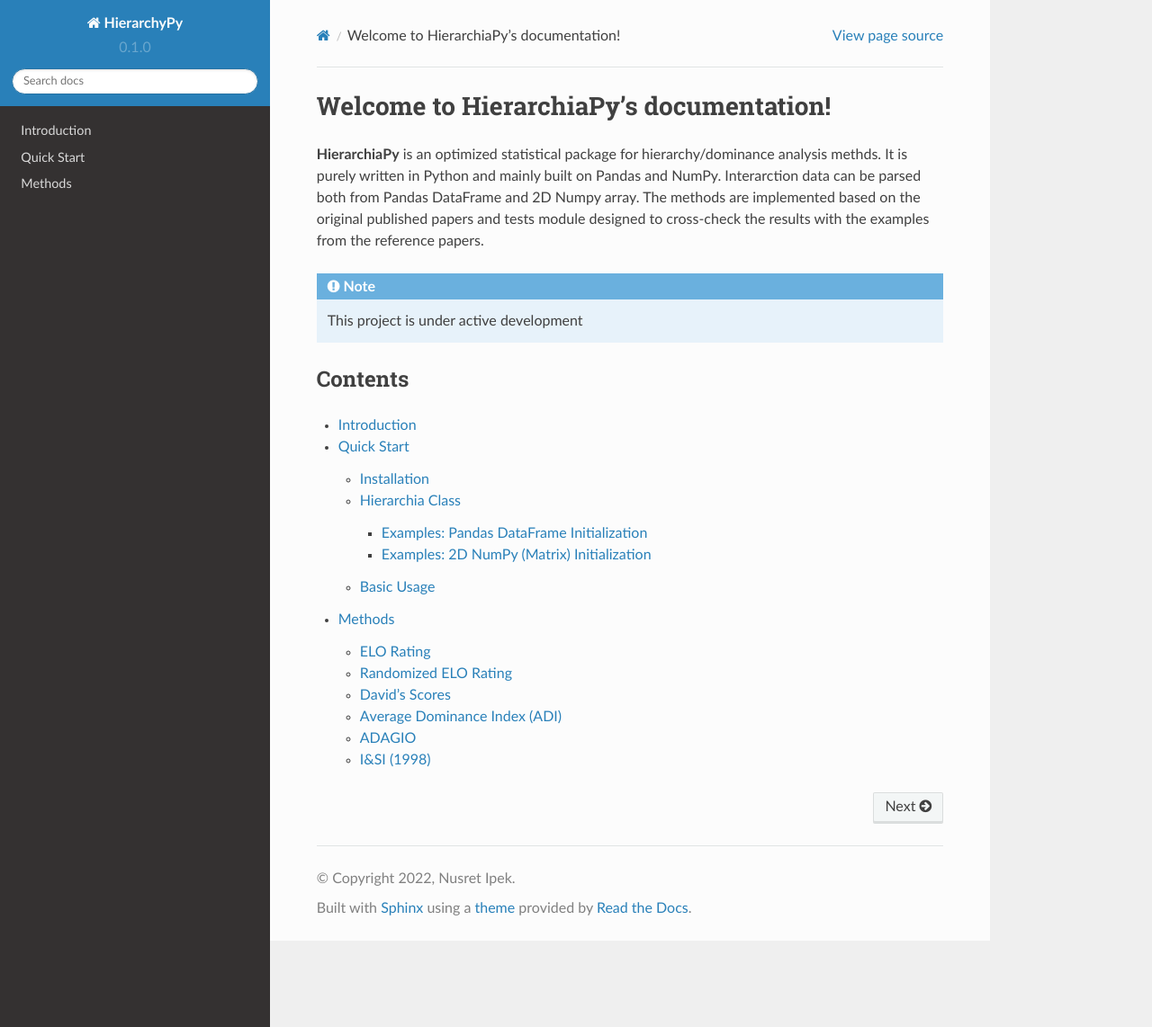
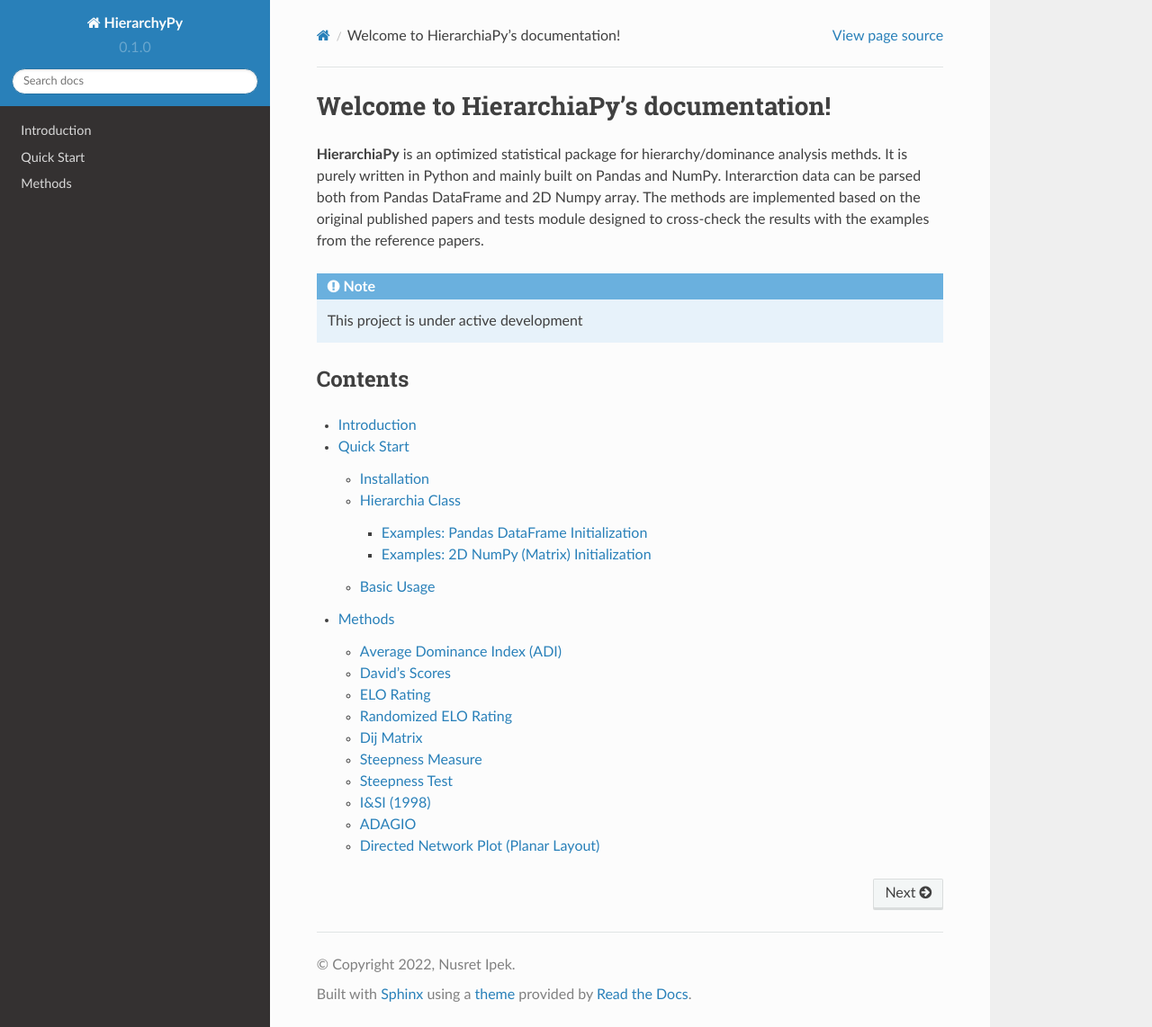
Before and after one commit to nusretipek/HierarchiaPy, a Sphinx documentation site: the page built from docs/source/index.rst, in a window 1280 px wide and 1142 px high. Shown: the whole window at 90% size. Built offline with Sphinx 7.4.7 and the Read the Docs theme 2.0.0, drawn with Linux system fonts in a browser that asks for light colours; some of the changed lines change nothing that is shown.

Commit message:
Update methods.rst

```diff
--- a/docs/source/methods.rst
+++ b/docs/source/methods.rst
@@ -1,5 +1,58 @@
 Methods
 ===============================================
+
+
+Average Dominance Index (ADI)
+-------------------------------
+
+.. autofunction:: _average_dominance_index.average_dominance_index
+
+Example:
+
+.. code-block:: python
+   :linenos:
+
+    mat = np.array([[0, 6, 9, 8, 5],
+                    [0, 0, 4, 6, 0],
+                    [0, 2, 0, 4, 7],
+                    [1, 0, 5, 0, 3],
+                    [0, 0, 2, 3, 0]], dtype='float32')
+    hier_mat = Hierarchia(mat, name_seq=['a', 'b', 'c','d','e'])
+    average_dominance_indices = hier_mat.average_dominance_index()
+    print(average_dominance_indices)
+
+Result:
+
+.. code-block:: python
+
+   {'a': 0.9722, 'b': 0.5556, 'c': 0.3889, 'd': 0.2917, 'e': 0.2407}
+
+
+David's Scores
+-------------------------------
+
+.. autofunction:: _davids_score.davids_score
+
+Example:
+
+.. code-block:: python
+   :linenos:
+
+    mat = np.array([[0, 6, 9, 8, 5],
+                    [0, 0, 4, 6, 0],
+                    [0, 2, 0, 4, 7],
+                    [1, 0, 5, 0, 3],
+                    [0, 0, 2, 3, 0]], dtype='float32')
+    hier_mat = Hierarchia(mat, name_seq=['a', 'b', 'c','d','e'])
+    davids_scores = hier_mat.davids_score()
+    print(davids_scores)
+
+Result:
+
+.. code-block:: python
+
+   {'a': 8.4444, 'b': 1.6111, 'c': -2.3333, 'd': -3.6667, 'e': -4.0556}
+
 
 ELO Rating
 -------------------------------
@@ -53,82 +106,113 @@
    {'a': 1373.0278, 'b': 1070.3446, 'c': 910.9598, 'd': 857.1167, 'e': 788.5511}
 
 
-David's Scores
+Dij Matrix
 -------------------------------
 
-.. autofunction:: _davids_score.davids_score
+.. autofunction:: _steepness.get_Dij
 
 Example:
 
 .. code-block:: python
    :linenos:
-
-    mat = np.array([[0, 6, 9, 8, 5],
-                    [0, 0, 4, 6, 0],
-                    [0, 2, 0, 4, 7],
-                    [1, 0, 5, 0, 3],
-                    [0, 0, 2, 3, 0]], dtype='float32')
-    hier_mat = Hierarchia(mat, name_seq=['a', 'b', 'c','d','e'])
-    davids_scores = hier_mat.davids_score()
-    print(davids_scores)
+   mat = np.array([[0, 58, 50, 61, 32, 37, 29, 39, 25],
+                   [8, 0, 22, 22, 9, 27, 20, 10, 48],
+                   [3, 3, 0, 19, 29, 12, 13, 19, 8],
+                   [5, 8, 9, 0, 33, 38, 35, 32, 57],
+                   [4, 7, 9, 1, 0, 28, 26, 16, 23],
+                   [4, 3, 0, 0, 6, 0, 7, 6, 12],
+                   [2, 0, 4, 1, 4, 4, 0, 5, 3],
+                   [0, 2, 1, 1, 5, 8, 3, 0, 10],
+                   [3, 1, 3, 0, 0, 4, 1, 2, 0]])
+   name_arr = np.array(["V", "VS", "B", "FJ", "PR", "VB", "TOR", "MU", "ZV"])
+   hier_mat = Hierarchia(mat, name_arr)
+   dij_matrix = hier_mat.get_Dij()
+   print(dij_matrix)
 
 Result:
 
 .. code-block:: python
 
-   {'a': 8.4444, 'b': 1.6111, 'c': -2.3333, 'd': -3.6667, 'e': -4.0556}
+   [[0.     0.8731 0.9352 0.9179 0.8784 0.8929 0.9219 0.9875 0.8793]
+    [0.1269 0.     0.8654 0.7258 0.5588 0.8871 0.9762 0.8077 0.97  ]
+    [0.0648 0.1346 0.     0.6724 0.7564 0.9615 0.75   0.9286 0.7083]
+    [0.0821 0.2742 0.3276 0.     0.9571 0.9872 0.9595 0.9559 0.9914]
+    [0.1216 0.4412 0.2436 0.0429 0.     0.8143 0.8548 0.75   0.9792]
+    [0.1071 0.1129 0.0385 0.0128 0.1857 0.     0.625  0.4333 0.7353]
+    [0.0781 0.0238 0.25   0.0405 0.1452 0.375  0.     0.6111 0.7   ]
+    [0.0125 0.1923 0.0714 0.0441 0.25   0.5667 0.3889 0.     0.8077]
+    [0.1207 0.03   0.2917 0.0086 0.0208 0.2647 0.3    0.1923 0.    ]]
 
 
-Average Dominance Index (ADI)
+Steepness Measure
 -------------------------------
 
-.. autofunction:: _average_dominance_index.average_dominance_index
+.. autofunction:: _steepness.get_steepness
 
 Example:
 
 .. code-block:: python
    :linenos:
-
-    mat = np.array([[0, 6, 9, 8, 5],
-                    [0, 0, 4, 6, 0],
-                    [0, 2, 0, 4, 7],
-                    [1, 0, 5, 0, 3],
-                    [0, 0, 2, 3, 0]], dtype='float32')
-    hier_mat = Hierarchia(mat, name_seq=['a', 'b', 'c','d','e'])
-    average_dominance_indices = hier_mat.average_dominance_index()
-    print(average_dominance_indices)
+   mat = np.array([[0, 58, 50, 61, 32, 37, 29, 39, 25],
+                   [8, 0, 22, 22, 9, 27, 20, 10, 48],
+                   [3, 3, 0, 19, 29, 12, 13, 19, 8],
+                   [5, 8, 9, 0, 33, 38, 35, 32, 57],
+                   [4, 7, 9, 1, 0, 28, 26, 16, 23],
+                   [4, 3, 0, 0, 6, 0, 7, 6, 12],
+                   [2, 0, 4, 1, 4, 4, 0, 5, 3],
+                   [0, 2, 1, 1, 5, 8, 3, 0, 10],
+                   [3, 1, 3, 0, 0, 4, 1, 2, 0]])
+   name_arr = np.array(["V", "VS", "B", "FJ", "PR", "VB", "TOR", "MU", "ZV"])
+   hier_mat = Hierarchia(mat, name_arr)
+   steep_dij = hier_mat.get_steepness(method='Dij')
+   print(steep_dij)
 
 Result:
 
 .. code-block:: python
 
-   {'a': 0.9722, 'b': 0.5556, 'c': 0.3889, 'd': 0.2917, 'e': 0.2407}
+   0.7421
 
 
-ADAGIO
+Steepness Test
 -------------------------------
 
-.. autofunction:: _adagio.adagio
+.. autofunction:: _steepness.steepness_test
 
 Example:
 
 .. code-block:: python
    :linenos:
-
-    mat = np.array([[0, 6, 9, 8, 5],
-                    [0, 0, 4, 6, 0],
-                    [0, 2, 0, 4, 7],
-                    [1, 0, 5, 0, 3],
-                    [0, 0, 2, 3, 0]], dtype='float32')
-    hier_mat = Hierarchia(mat, name_seq=['a', 'b', 'c','d','e'])
-    adagio_ranks = hier_mat.adagio(preprocessing=True, plot_network=False, rank='top')
-    print(adagio_ranks)
+   mat = np.array([[0, 58, 50, 61, 32, 37, 29, 39, 25],
+                   [8, 0, 22, 22, 9, 27, 20, 10, 48],
+                   [3, 3, 0, 19, 29, 12, 13, 19, 8],
+                   [5, 8, 9, 0, 33, 38, 35, 32, 57],
+                   [4, 7, 9, 1, 0, 28, 26, 16, 23],
+                   [4, 3, 0, 0, 6, 0, 7, 6, 12],
+                   [2, 0, 4, 1, 4, 4, 0, 5, 3],
+                   [0, 2, 1, 1, 5, 8, 3, 0, 10],
+                   [3, 1, 3, 0, 0, 4, 1, 2, 0]])
+   name_arr = np.array(["V", "VS", "B", "FJ", "PR", "VB", "TOR", "MU", "ZV"])
+   hier_mat = Hierarchia(mat, name_arr)
+   steep_test = hier_mat.steepness_test(method='Dij', n=9999)
+   print(steep_test)
 
 Result:
 
 .. code-block:: python
 
-   {'a': 0, 'b': 1, 'd': 2, 'c': 3, 'e': 4}
+   {'steepness': 0.7421,
+    'p_value_r': 0.0,
+    'p_value_l': 1.0,
+    'mean': 0.2943,
+    'std_dev': 0.0712,
+    'variance': 0.0051,
+    'min': 0.0661,
+    'max': 0.5756,
+    'percentile_25': 0.2444,
+    'percentile_50': 0.2919,
+    'percentile_75': 0.3416,
+    'count': 9999}
 
 
 I&SI (1998)
@@ -185,3 +269,56 @@
     [0 0 3 2 0]]
 
    {'a': 0, 'b': 1, 'd': 2, 'c': 3, 'e': 4}
+
+
+ADAGIO
+-------------------------------
+
+.. autofunction:: _adagio.adagio
+
+Example:
+
+.. code-block:: python
+   :linenos:
+
+    mat = np.array([[0, 6, 9, 8, 5],
+                    [0, 0, 4, 6, 0],
+                    [0, 2, 0, 4, 7],
+                    [1, 0, 5, 0, 3],
+                    [0, 0, 2, 3, 0]], dtype='float32')
+    hier_mat = Hierarchia(mat, name_seq=['a', 'b', 'c','d','e'])
+    adagio_ranks = hier_mat.adagio(preprocessing=True, plot_network=False, rank='top')
+    print(adagio_ranks)
+
+Result:
+
+.. code-block:: python
+
+   {'a': 0, 'b': 1, 'd': 2, 'c': 3, 'e': 4}
+
+
+Directed Network Plot (Planar Layout)
+-------------------------------
+
+.. autofunction:: _network_graph.directed_network_graph
+
+Example:
+
+.. code-block:: python
+   :linenos:
+
+   mat = np.array([[0, 6, 9, 8, 5],
+                   [0, 0, 4, 6, 0],
+                   [0, 2, 0, 4, 7],
+                   [1, 0, 5, 0, 3],
+                   [0, 0, 2, 3, 0]], dtype='float32')
+   hier_mat = Hierarchia(mat)
+   fig = hier_mat.directed_network_graph(fig_size=(7, 7),
+                                         node_color=['red', 'blue', 'green', 'orange', 'yellow'],
+                                         font_size=12)
+
+Result:
+
+<p align="center">
+  <img src="https://raw.githubusercontent.com/nusretipek/HierarchiaPy/master/docs/pictures/example_network_graph.png" width="500">
+</p>
```
